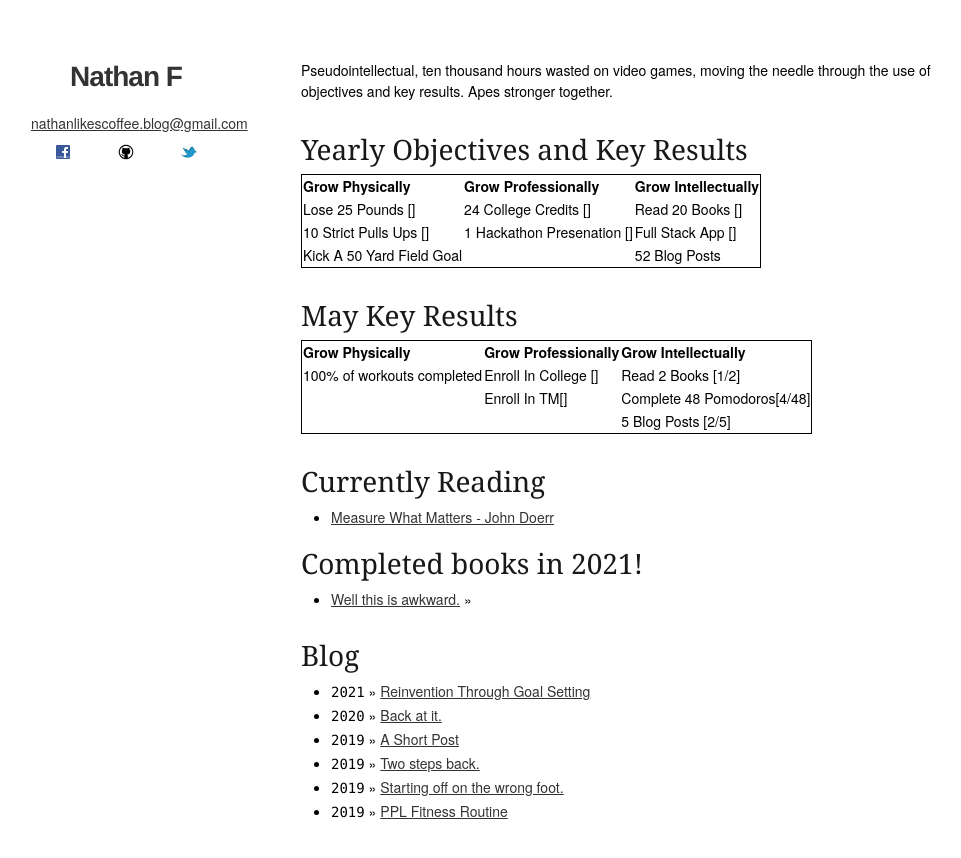
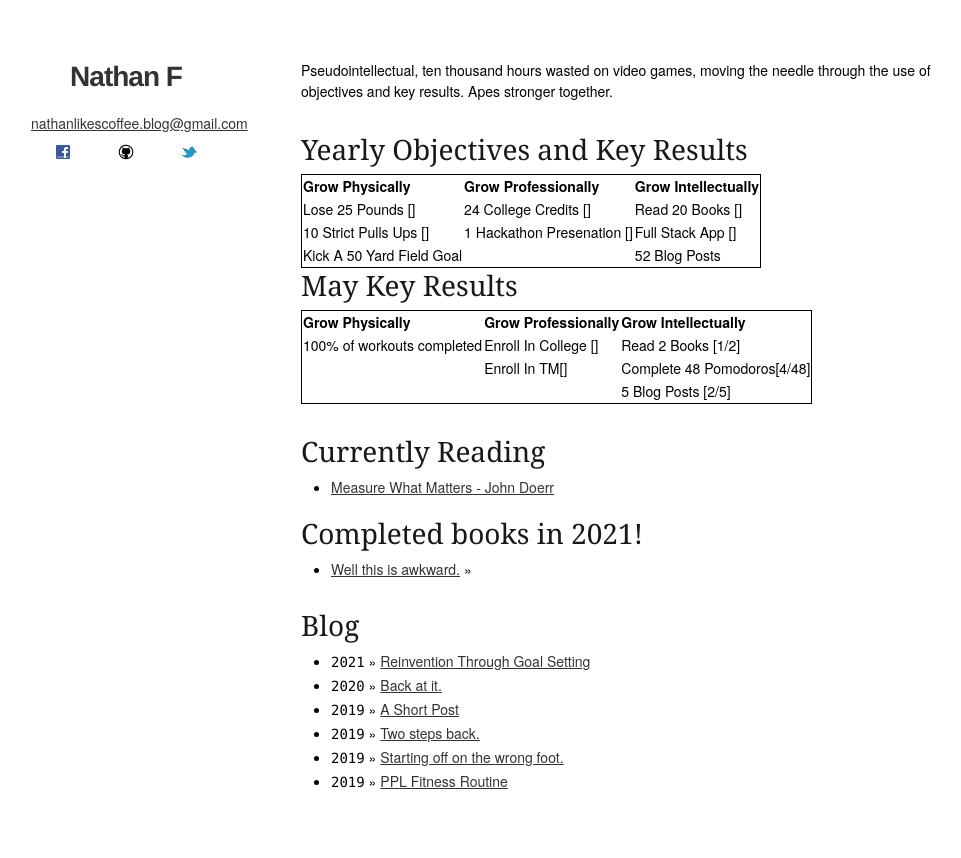
Before and after one commit to Nathanlikescoffee/Blog, a Jekyll site: the page built from index.html, in a window 1280 px wide. Shown: the top 858 px of the page, without its empty margins (169-1130 px from the left). Built offline with Jekyll 4.4.1, drawn with Linux system fonts in a browser that asks for light colours.

Commit message:
Update index.html

```diff
--- a/index.html
+++ b/index.html
@@ -32,9 +32,6 @@
           <td>52 Blog Posts</td>
         </tr>
       </table>
-</div>
-
-<div class="landing-item">
     <h3>May Key Results</h3>
     <table>
         <tr>
```
